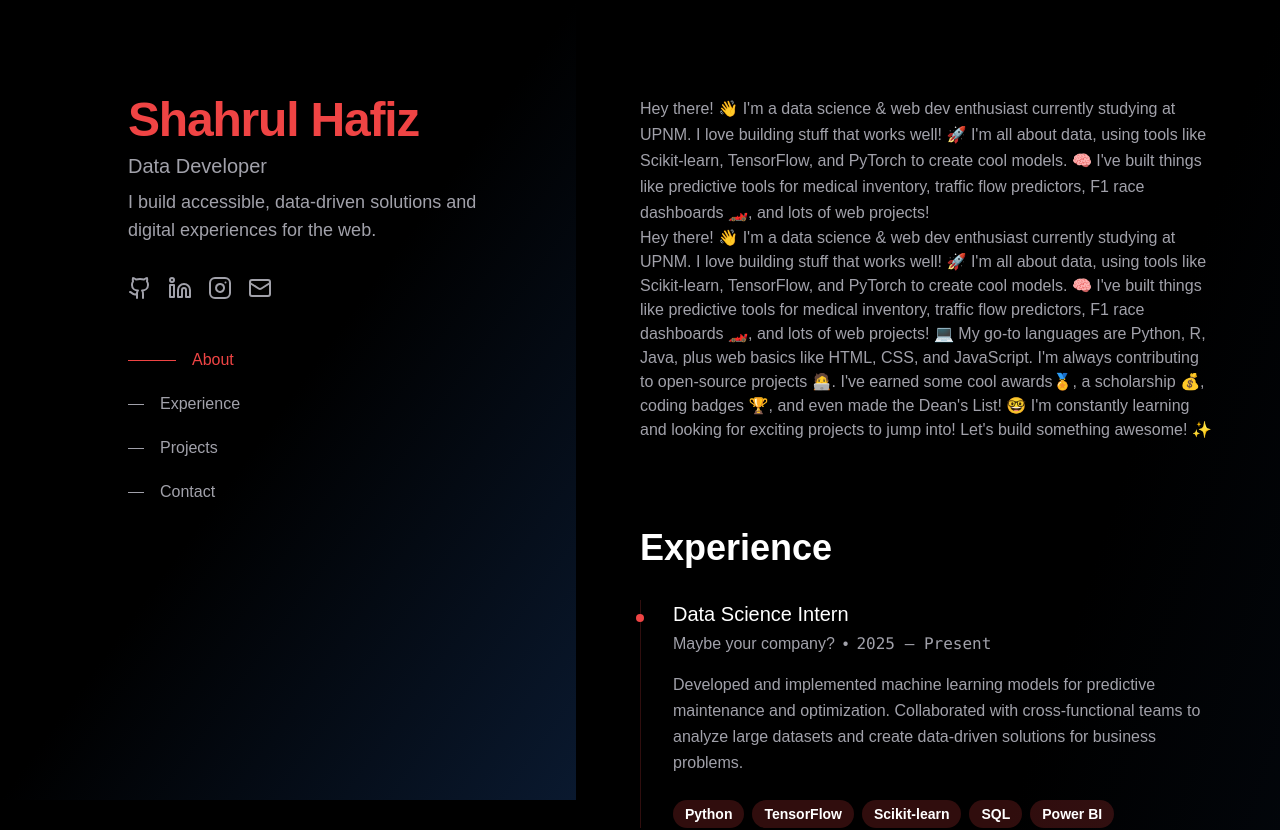
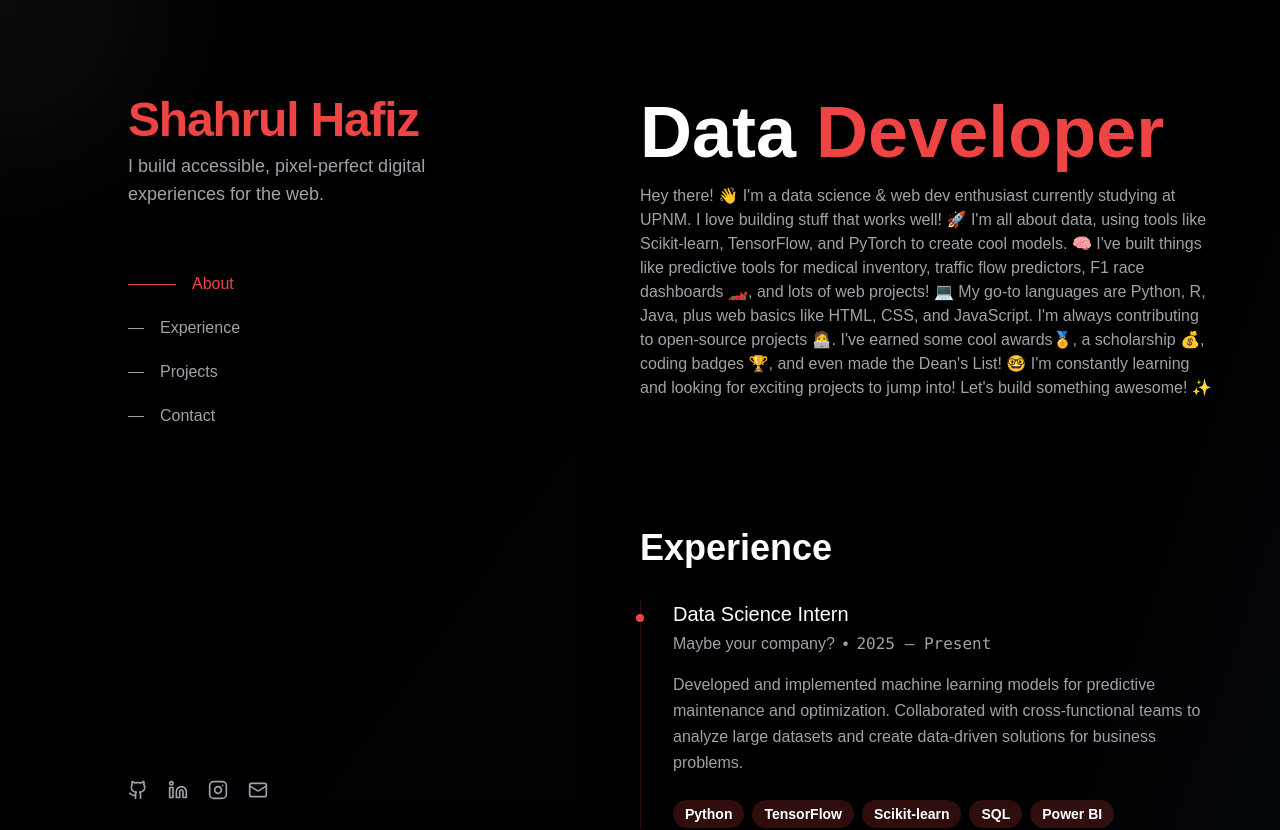
Before and after one commit to apih99/Portfolio_Hafiz, a Next.js app: page / in a window 1280 px wide. Shown: the top 830 px of the page. Built offline with nearby package versions, Linux system fonts and the light colour scheme.

Commit message:
Enhance Portfolio Page: Update navigation styles for better responsiveness, improve text presentation, and refine layout for a more cohesive user experience across devices.

```diff
--- a/app/page.tsx
+++ b/app/page.tsx
@@ -34,19 +34,22 @@ export default function Portfolio() {
     <div className="min-h-screen bg-gradient-to-br from-black via-black to-[#0a192f] text-white">
       <CursorSpotlight />
       {/* Navigation - Header on mobile, Sidebar on desktop */}
-      <nav className="w-full md:fixed md:left-0 md:top-0 md:h-screen md:w-[45%] bg-gradient-to-br from-black via-black to-[#0a192f] md:bg-black/10 md:backdrop-blur-[2px] md:z-50">
+      <nav className={cn(
+        "w-full md:fixed md:left-0 md:top-0 md:h-screen md:w-[45%] bg-gradient-to-br from-black via-black to-[#0a192f]",
+        "md:bg-gradient-to-br md:from-black/10 md:via-black/10 md:to-[#0a192f]/10 md:backdrop-blur-[2px] md:z-50"
+      )}>
         <motion.div
           initial={{ x: -100 }}
           animate={{ x: 0 }}
-          className="px-8 pt-16 pb-8 md:p-0 md:h-full md:pl-32 md:pr-16 md:pt-24 flex flex-col md:justify-between"
+          className="p-8 md:p-0 md:h-full md:pl-32 md:pr-16 md:pt-24 flex flex-col md:justify-between"
         >
           <div>
             <h2 className="text-4xl md:text-5xl font-bold text-red-500 tracking-tight mb-2">Shahrul Hafiz</h2>
-            <h3 className="text-xl text-[#a1a1aa] mb-2">Data Developer</h3>
-            <p className="text-[#a1a1aa] text-base md:text-lg font-light mb-8 leading-relaxed">
-              I build accessible, data-driven solutions and digital experiences for the web.
+            <h3 className="text-xl text-[#a1a1aa] mb-4 md:hidden">Data Developer</h3>
+            <p className="text-[#a1a1aa] text-base md:text-lg font-light mb-6 md:mb-16 leading-relaxed">
+              I build accessible, pixel-perfect digital experiences for the web.
             </p>
-            <div className="flex gap-4 mb-12">
+            <div className="flex gap-4 mb-8 md:hidden">
               {[Github, Linkedin, Instagram, Mail].map((Icon, i) => (
                 <a
                   key={i}
@@ -59,7 +62,7 @@ export default function Portfolio() {
                 </a>
               ))}
             </div>
-            <nav className="hidden md:block space-y-5">
+            <nav className="hidden md:block md:space-y-5">
               {navItems.map((item) => {
                 const isActive = activeSection === item.toLowerCase()
                 return (
@@ -81,31 +84,38 @@ export default function Portfolio() {
               })}
             </nav>
           </div>
+          <div className="hidden md:flex gap-5">
+            {[Github, Linkedin, Instagram, Mail].map((Icon, i) => (
+              <a
+                key={i}
+                href={["https://github.com/apih99", "https://www.linkedin.com/in/shahrulhafiz03/", "https://www.instagram.com/apih_99/", "mailto:hafizcr716@gmail.com"][i]}
+                target="_blank"
+                rel="noopener noreferrer"
+                className="text-[#a1a1aa] hover:text-red-500 transition-colors"
+              >
+                <Icon className="h-5 w-5" />
+              </a>
+            ))}
+          </div>
         </motion.div>
       </nav>
 
       {/* Main Content */}
       <main className="md:ml-[45%] px-8 md:px-16 md:pt-24">
-        {/* About Section */}
+        {/* Hero Section */}
         <motion.section
           initial="initial"
           id="about"
           animate="animate"
           variants={staggerChildren}
-          className="min-h-[50vh] flex flex-col justify-start pt-8 md:pt-0"
+          className="min-h-[50vh] flex flex-col justify-start"
         >
-          <motion.h2
+          <motion.h1
             variants={fadeIn}
-            className="text-2xl font-bold mb-6 md:hidden"
+            className="text-4xl md:text-7xl font-bold mb-4"
           >
-            ABOUT
-          </motion.h2>
-          <motion.p
-            variants={fadeIn}
-            className="text-[#a1a1aa] text-base leading-relaxed"
-          >
-            Hey there! 👋 I&apos;m a data science & web dev enthusiast currently studying at UPNM. I love building stuff that works well! 🚀 I&apos;m all about data, using tools like Scikit-learn, TensorFlow, and PyTorch to create cool models. 🧠 I&apos;ve built things like predictive tools for medical inventory, traffic flow predictors, F1 race dashboards 🏎️, and lots of web projects!
-          </motion.p>
+            Data <span className="text-red-500">Developer</span>
+          </motion.h1>
           <motion.p
             variants={fadeIn}
             className="md:hidden text-[#a1a1aa] text-base font-light mb-8 leading-relaxed"
```
